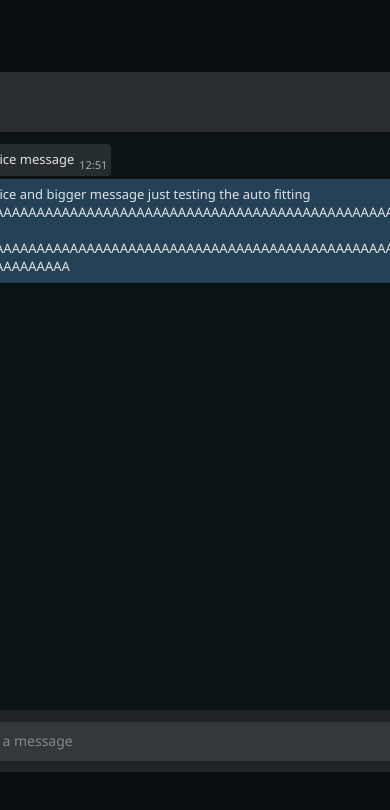
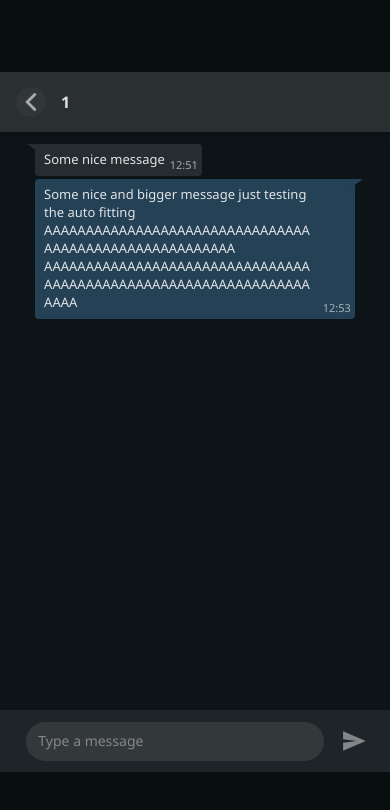
Before and after one commit to ImaKrp/MyChat, a React (Create React App) app: page /1 in a window 390 px wide. Shown: the top 810 px of the page. Built offline with nearby package versions, Linux system fonts and the light colour scheme.

Commit message:
med responsivity

```diff
--- a/src/Pages/Landing/style.ts
+++ b/src/Pages/Landing/style.ts
@@ -52,7 +52,7 @@ export const Container = styled.form`
     font-weight: 400;
   }
 
-  @media (max-width: 412px) and (max-height: 824px) {
+  @media (max-width: 415px) and (max-height: 824px) {
     width: 100%;
     min-height: 100vh;
     align-items: center;
--- a/src/Pages/Room/style.ts
+++ b/src/Pages/Room/style.ts
@@ -50,15 +50,14 @@ export const Container = styled.div`
   animation: ${showContainer} 0.5s;
   position: relative;
 
-  @media (max-height: 700px) {
+  @media (max-height: 823px) {
     height: 100vh;
     align-items: center;
     justify-content: center;
   }
 
-  @media (max-width: 610px) and (max-height: 824px) {
+  @media (max-width: 610px) {
     width: 100%;
-    height: 100vh;
     align-items: center;
     justify-content: center;
   }
```
